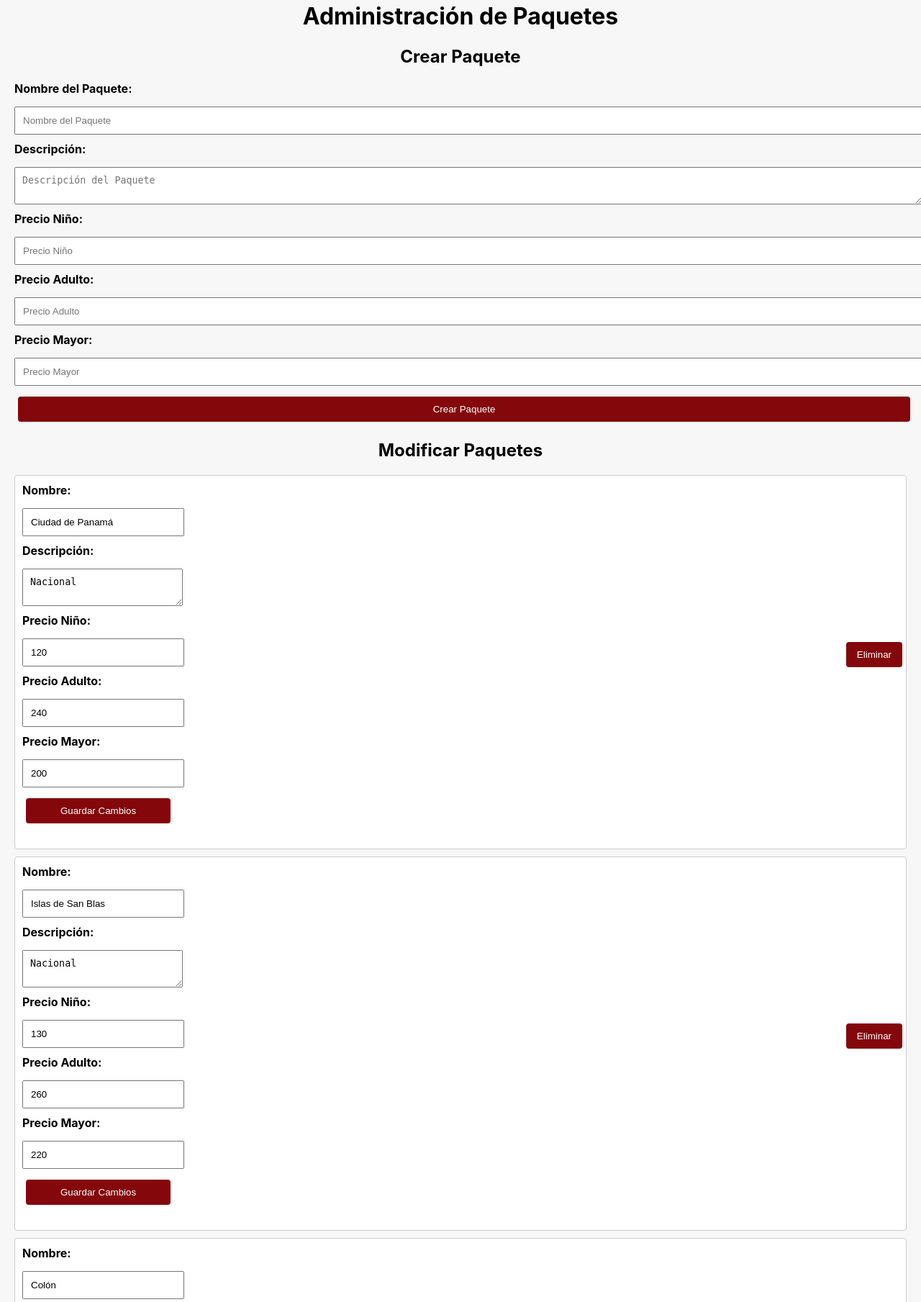
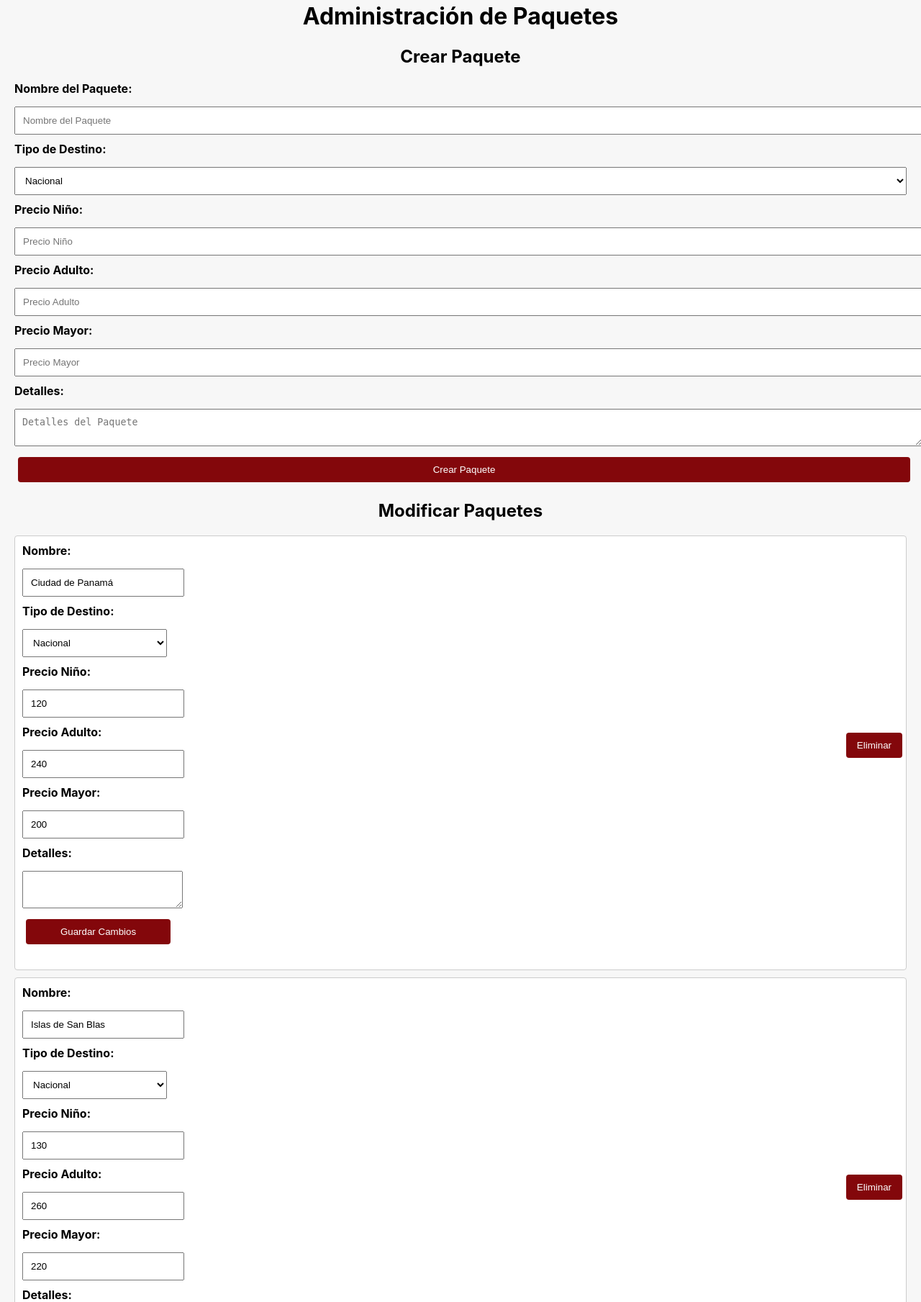
Before and after one commit to Abrego-Gerardo/DESARROLLO_VII_PROYECTO_FINAL, a PHP site: page /views/administracion.php in a window 1280 px wide. Shown: the part 131-1940 px from the top of the page at 72% size. Run offline with PHP 8.4, Linux system fonts and the light colour scheme; data comes from the database, SQL or seed files in the repository; data that the repository does not hold is empty.

Commit message:
Update administracion.php

```diff
--- a/views/administracion.php
+++ b/views/administracion.php
@@ -11,12 +11,13 @@ if ($_SERVER['REQUEST_METHOD'] === 'POST') {
         // Procesar Edición
         $id = $_POST['id'];
         $nombre = $_POST['nombre'];
-        $descripcion = $_POST['descripcion'];
+        $tipo_destino = $_POST['tipo_destino'];
         $precio_nino = $_POST['precio_nino'];
         $precio_adulto = $_POST['precio_adulto'];
         $precio_mayor = $_POST['precio_mayor'];
+        $detalles = $_POST['detalles'];
 
-        $sql = "UPDATE destinos SET city='$nombre', tipo_destino='$descripcion', precio_nino='$precio_nino', precio_adulto='$precio_adulto', precio_mayor='$precio_mayor' WHERE id=$id";
+        $sql = "UPDATE destinos SET city='$nombre', tipo_destino='$tipo_destino', precio_nino='$precio_nino', precio_adulto='$precio_adulto', precio_mayor='$precio_mayor', detalles='$detalles' WHERE id=$id";
         $conn->query($sql);
     } elseif ($_POST['action'] === 'delete') {
         // Procesar Eliminación
@@ -26,12 +27,13 @@ if ($_SERVER['REQUEST_METHOD'] === 'POST') {
     } elseif ($_POST['action'] === 'create') {
         // Procesar Creación
         $nombre = $_POST['nombre'];
-        $descripcion = $_POST['descripcion'];
+        $tipo_destino = $_POST['tipo_destino'];
         $precio_nino = $_POST['precio_nino'];
         $precio_adulto = $_POST['precio_adulto'];
         $precio_mayor = $_POST['precio_mayor'];
+        $detalles = $_POST['detalles'];
 
-        $sql = "INSERT INTO destinos (city, tipo_destino, precio_nino, precio_adulto, precio_mayor) VALUES ('$nombre', '$descripcion', '$precio_nino', '$precio_adulto', '$precio_mayor')";
+        $sql = "INSERT INTO destinos (city, tipo_destino, precio_nino, precio_adulto, precio_mayor, detalles) VALUES ('$nombre', '$tipo_destino', '$precio_nino', '$precio_adulto', '$precio_mayor', '$detalles')";
         $conn->query($sql);
     }
 }
@@ -68,7 +70,7 @@ $conn->close();
     <div class="nav">
         <a href="../index.php">Inicio</a>
         <a href="catalogo_viajes.php">Catálogo de Viajes</a>
-        <a href="detalles_reservas.php">Reservas</a>
+        <a href="reservas.php">Reservas</a>
         <a href="administracion.php">Administración</a>
         <a href="contacto.php">Soporte y Contacto</a>
     </div>
@@ -82,14 +84,19 @@ $conn->close();
                 <input type="hidden" name="action" value="create">
                 <label for="nombre">Nombre del Paquete:</label>
                 <input type="text" id="nombre" name="nombre" placeholder="Nombre del Paquete" required>
-                <label for="descripcion">Descripción:</label>
-                <textarea id="descripcion" name="descripcion" placeholder="Descripción del Paquete" required></textarea>
+                <label for="tipo_destino">Tipo de Destino:</label>
+                <select id="tipo_destino" name="tipo_destino" required>
+                    <option value="Nacional">Nacional</option>
+                    <option value="Internacional">Internacional</option>
+                </select>
                 <label for="precio_nino">Precio Niño:</label>
                 <input type="number" id="precio_nino" name="precio_nino" placeholder="Precio Niño" required>
                 <label for="precio_adulto">Precio Adulto:</label>
                 <input type="number" id="precio_adulto" name="precio_adulto" placeholder="Precio Adulto" required>
                 <label for="precio_mayor">Precio Mayor:</label>
                 <input type="number" id="precio_mayor" name="precio_mayor" placeholder="Precio Mayor" required>
+                <label for="detalles">Detalles:</label>
+                <textarea id="detalles" name="detalles" placeholder="Detalles del Paquete" required></textarea>
                 <button type="submit">Crear Paquete</button>
             </form>
         </div>
@@ -107,14 +114,19 @@ $conn->close();
                         echo "<input type='hidden' name='action' value='edit'>";
                         echo "<label for='nombre_" . $row['id'] . "'>Nombre:</label>";
                         echo "<input type='text' id='nombre_" . $row['id'] . "' name='nombre' value='" . $row['city'] . "' required>";
-                        echo "<label for='descripcion_" . $row['id'] . "'>Descripción:</label>";
-                        echo "<textarea id='descripcion_" . $row['id'] . "' name='descripcion' required>" . $row['tipo_destino'] . "</textarea>";
+                        echo "<label for='tipo_destino_" . $row['id'] . "'>Tipo de Destino:</label>";
+                        echo "<select id='tipo_destino_" . $row['id'] . "' name='tipo_destino' required>";
+                        echo "<option value='Nacional' " . ($row['tipo_destino'] == 'Nacional' ? 'selected' : '') . ">Nacional</option>";
+                        echo "<option value='Internacional' " . ($row['tipo_destino'] == 'Internacional' ? 'selected' : '') . ">Internacional</option>";
+                        echo "</select>";
                         echo "<label for='precio_nino_" . $row['id'] . "'>Precio Niño:</label>";
                         echo "<input type='number' id='precio_nino_" . $row['id'] . "' name='precio_nino' value='" . $row['precio_nino'] . "' required>";
                         echo "<label for='precio_adulto_" . $row['id'] . "'>Precio Adulto:</label>";
                         echo "<input type='number' id='precio_adulto_" . $row['id'] . "' name='precio_adulto' value='" . $row['precio_adulto'] . "' required>";
                         echo "<label for='precio_mayor_" . $row['id'] . "'>Precio Mayor:</label>";
                         echo "<input type='number' id='precio_mayor_" . $row['id'] . "' name='precio_mayor' value='" . $row['precio_mayor'] . "' required>";
+                        echo "<label for='detalles_" . $row['id'] . "'>Detalles:</label>";
+                        echo "<textarea id='detalles_" . $row['id'] . "' name='detalles' required>" . $row['detalles'] . "</textarea>";
                         echo "<button type='submit'>Guardar Cambios</button>";
                         echo "</form>";
                         echo "<form action='administracion.php' method='post' style='display:inline;'>";
```
